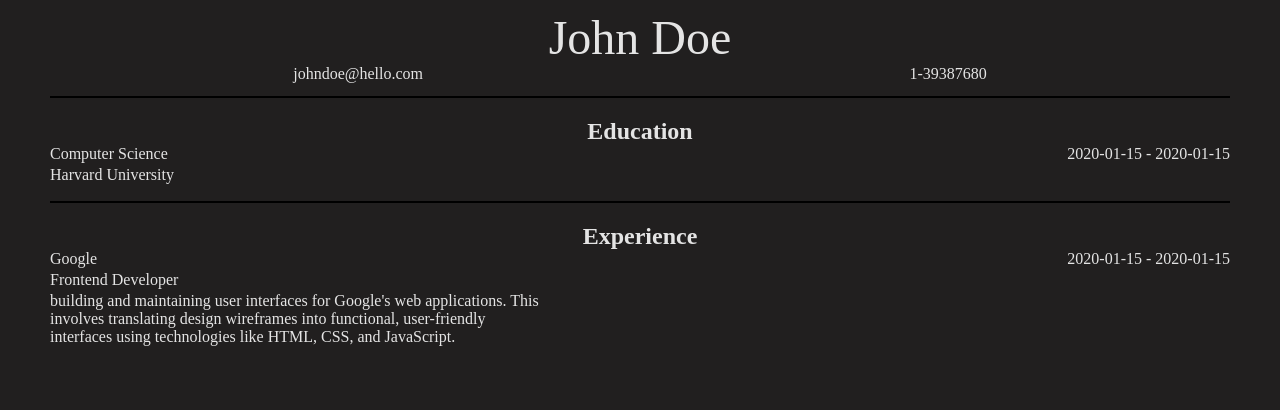
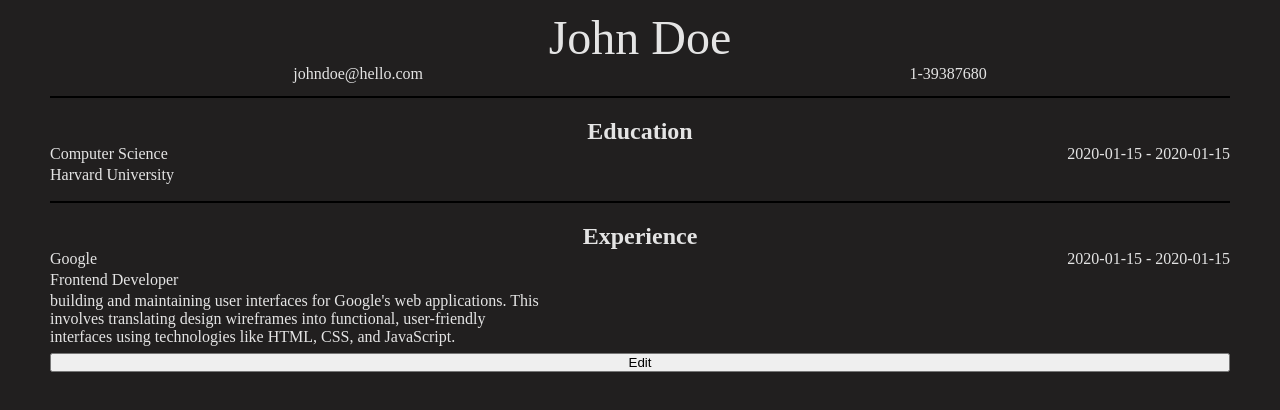
Before and after one commit to j1ngye/cv-application, a React (Vite) app: page / in a window 1280 px wide. Both pictures are taken after typing "2020-01-15", "2020-01-15", "2020-01-15", "2020-01-15" into the empty fields and a click on the button "Submit". Shown: the top 410 px of the page. Built offline with nearby package versions, Linux system fonts and the light colour scheme.

Commit message:
Add a edit button to show form when it is clicked

```diff
--- a/src/App.css
+++ b/src/App.css
@@ -20,7 +20,7 @@ form {
   padding-left: 10px;
 }
 
-form.hide {
+.hide {
   display: none;
 }
 
--- a/src/components/Form.jsx
+++ b/src/components/Form.jsx
@@ -40,6 +40,8 @@ export default function Form() {
         personal={personal}
         educational={educational}
         practical={practical}
+        handleEdit={setIsShown}
+        isShown={isShown}
       />
     </>
   );
--- a/src/components/Preview.jsx
+++ b/src/components/Preview.jsx
@@ -1,4 +1,10 @@
-export default function Preview({ personal, educational, practical }) {
+export default function Preview({
+  personal,
+  educational,
+  practical,
+  handleEdit,
+  isShown,
+}) {
   return (
     <>
       <main className="preview">
@@ -44,6 +50,9 @@ export default function Preview({ personal, educational, practical }) {
             </div>
           </div>
         </section>
+        <button onClick={handleEdit} className={isShown === true ? "hide" : ""}>
+          Edit
+        </button>
       </main>
     </>
   );
```
